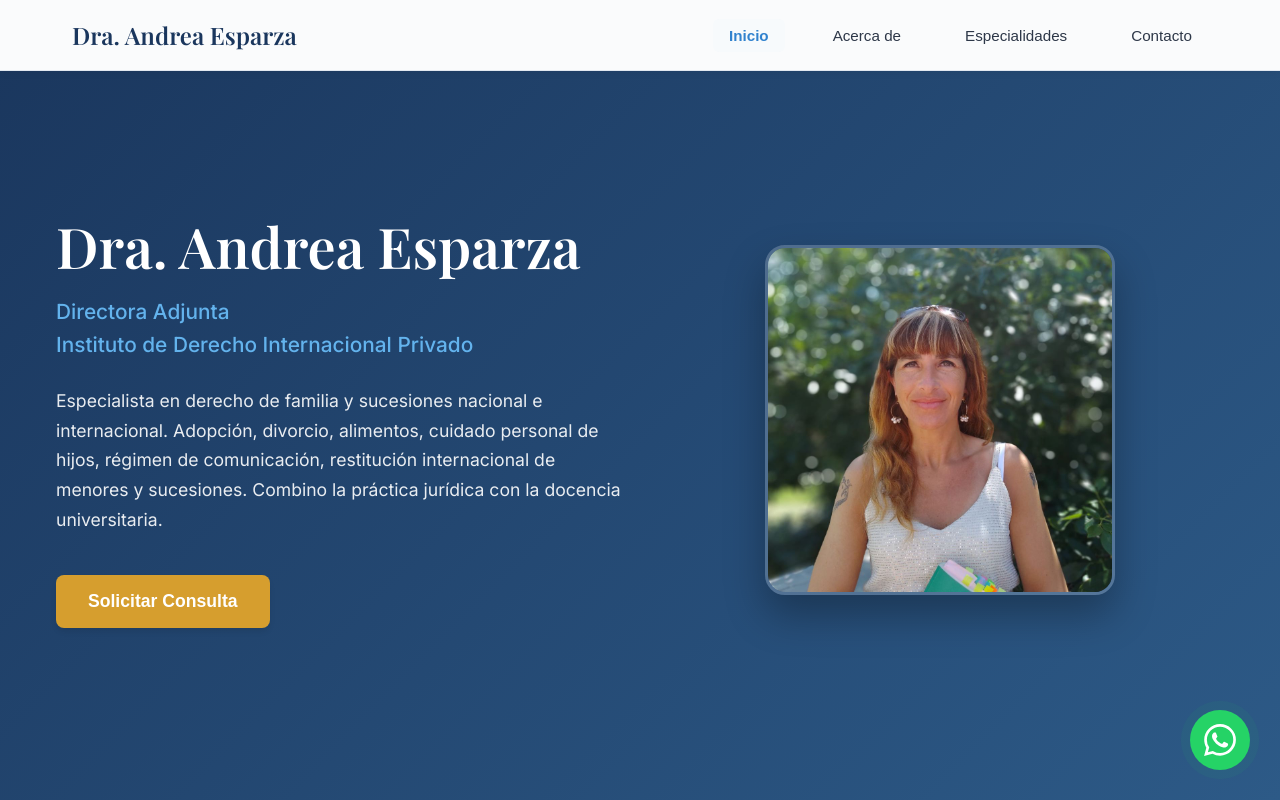
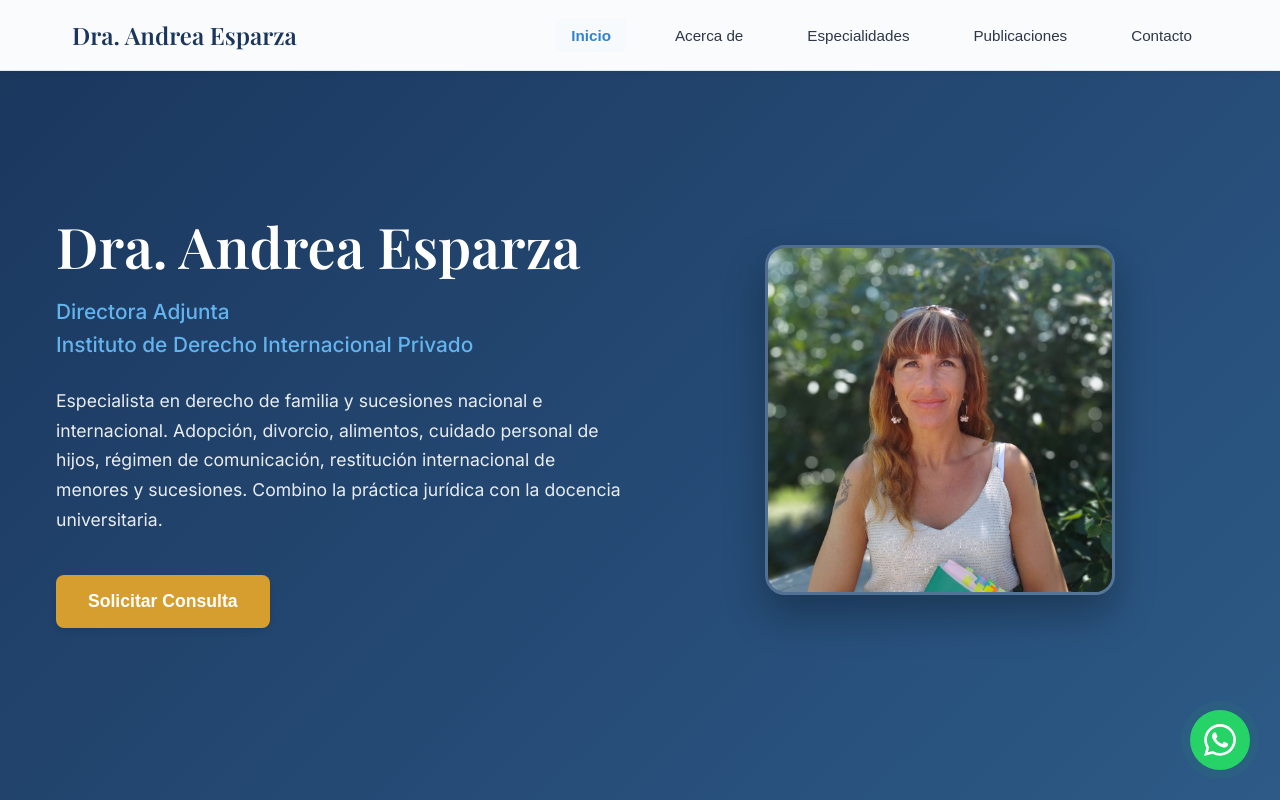
Before and after one commit to ElazarPimentel/draandreaesparza-com, a React (Vite) app: page / in a window 1280 px wide. Shown: the top 800 px of the page. Built offline with nearby package versions, Linux system fonts and the light colour scheme.

Commit message:
2025-11-21-1923

```diff
--- a/src/App.jsx
+++ b/src/App.jsx
@@ -80,6 +80,7 @@ function App() {
             <li><button onClick={() => scrollToSection('home')} className={activeSection === 'home' ? 'active' : ''}>Inicio</button></li>
             <li><button onClick={() => scrollToSection('about')} className={activeSection === 'about' ? 'active' : ''}>Acerca de</button></li>
             <li><button onClick={() => scrollToSection('specialties')} className={activeSection === 'specialties' ? 'active' : ''}>Especialidades</button></li>
+            <li><button onClick={() => scrollToSection('publications')} className={activeSection === 'publications' ? 'active' : ''}>Publicaciones</button></li>
             <li><button onClick={() => scrollToSection('contact')} className={activeSection === 'contact' ? 'active' : ''}>Contacto</button></li>
           </ul>
         </div>
```
